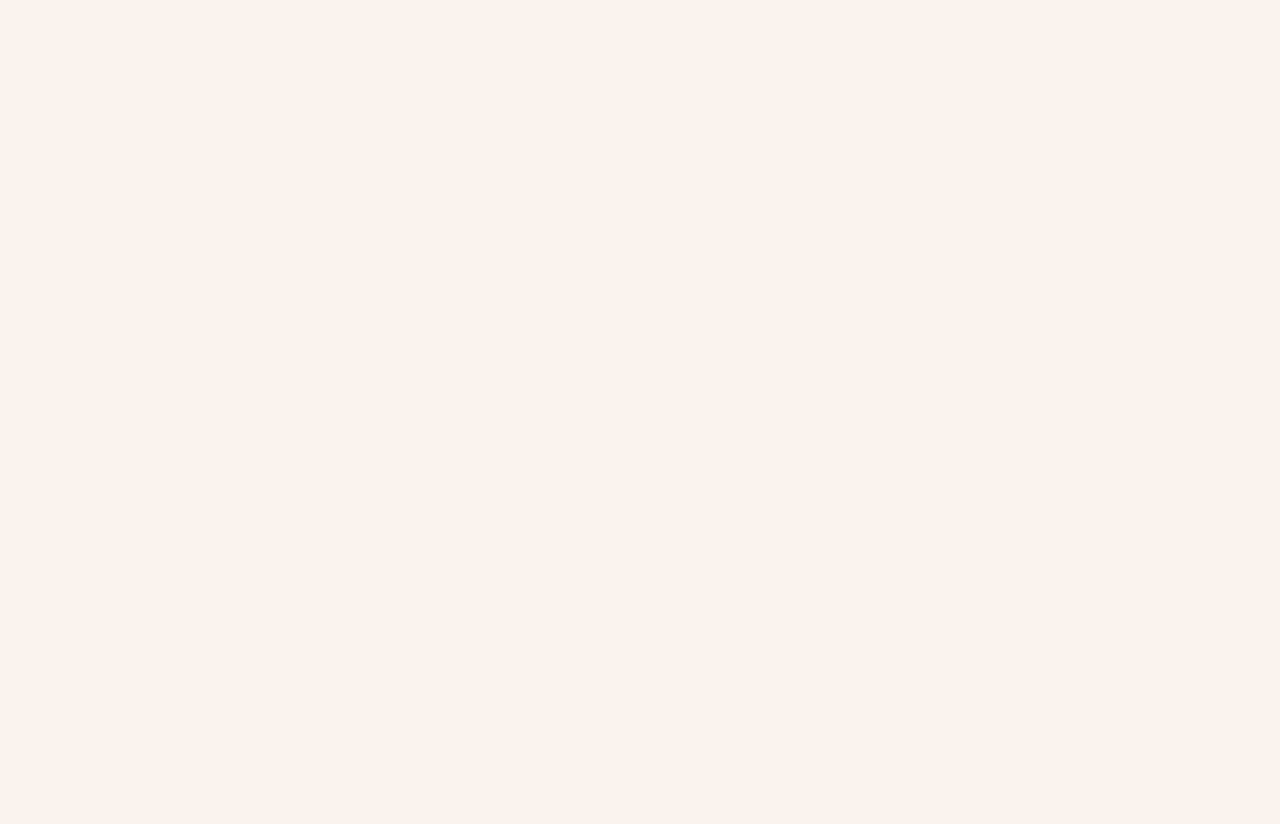
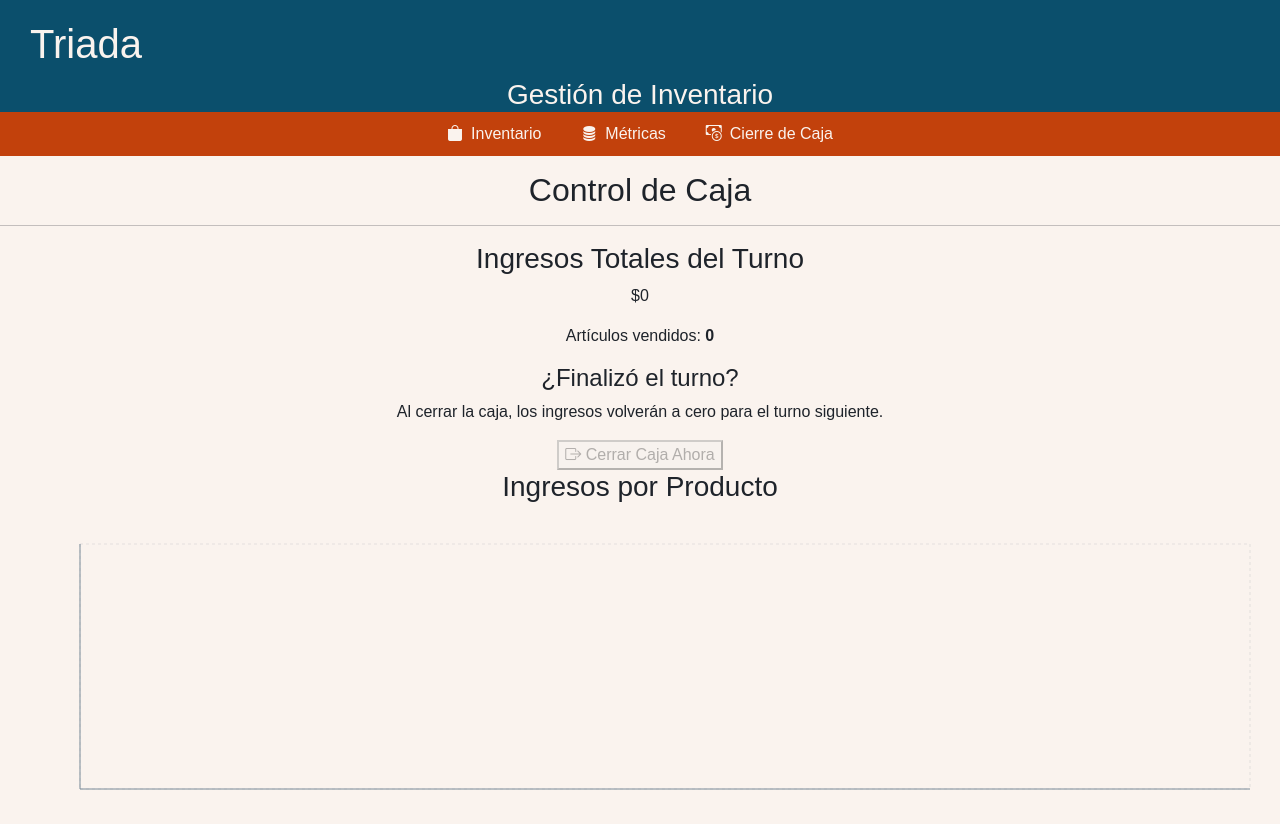
Before and after one commit to Ivanramire5/triada-app, a React (Vite) app: page /caja in a window 1280 px wide. Before the commit this address had no page. Before the commit the page ends 800 px from the top, so only its background shows below. Built offline with nearby package versions, Linux system fonts and the light colour scheme.

Commit message:
grafico de barras hecho

```diff
--- a/package.json
+++ b/package.json
@@ -14,6 +14,7 @@
     "react": "^19.2.8",
     "react-dom": "^19.2.8",
     "react-router-dom": "^7.18.2",
+    "recharts": "^3.10.1",
     "zustand": "^5.0.15"
   },
   "devDependencies": {
--- a/src/App.jsx
+++ b/src/App.jsx
@@ -2,6 +2,7 @@ import { BrowserRouter, Routes, Route } from 'react-router-dom';
 import Layout from './components/Layout';
 import Inventory from './pages/Inventory';
 import Metrics from './pages/Metrics'; // <-- Importamos la nueva página
+import Caja from './pages/Caja'; // <-- Importamos la nueva página
 
 function App() {
   return (
@@ -11,6 +12,7 @@ function App() {
           <Route index element={<Inventory />} />
           {/* Nueva ruta de métricas */}
           <Route path="metrics" element={<Metrics />} />
+          <Route path="caja" element={<Caja />} />
         </Route>
       </Routes>
     </BrowserRouter>
--- a/src/components/Layout.jsx
+++ b/src/components/Layout.jsx
@@ -22,6 +22,12 @@ export default function Layout() {
                         <i className="bi bi-database-fill"></i>
                         Métricas
                     </Link>
+
+                    {/* NUEVO ACCESO: Basado en las ideas de tu captura */}
+                    <Link to="/caja" className="nav-link">
+                        <i className="bi bi-cash-coin"></i>
+                        Cierre de Caja
+                    </Link>
                 </nav>
             </aside>
             <section className="content-area">
--- /dev/null
+++ b/src/pages/Caja.jsx
@@ -0,0 +1,75 @@
+import { useInventoryStore } from '../store/useInventoryStore';
+import { BarChart, Bar, XAxis, YAxis, CartesianGrid, Tooltip, ResponsiveContainer } from 'recharts';
+
+export default function Caja() {
+    const products = useInventoryStore((state) => state.products);
+    const resetSales = useInventoryStore((state) => state.resetSales);
+
+    // La suma de dinero y artículos usa todos los productos (los que tienen 0 no suman nada matemáticamente)
+    const totalIngresos = products.reduce((total, product) => total + ((product.sales || 0) * product.price), 0);
+    const totalArticulos = products.reduce((total, product) => total + (product.sales || 0), 0);
+
+    // CAMBIO: Mapeamos todos los productos sin filtrarlos primero
+    const chartData = [...products]
+        .map(product => ({
+        nombre: product.name,
+        ingresos: (product.sales || 0) * product.price
+        }))
+        .sort((a, b) => b.ingresos - a.ingresos); // Ordenados de mayor a menor ingreso
+
+    const handleCerrarCaja = () => {
+        if(window.confirm('¿Estás seguro de Cerrar la Caja? Esto reiniciará las ventas a cero para el próximo turno.')) {
+        resetSales();
+        }
+    };
+
+    return (
+        <div className="caja-container">
+        <h2 className="caja-title">Control de Caja</h2>
+        <hr className="caja-divider" />
+
+        <div className="caja-content">
+            <div className="caja-card summary-card">
+            <h3 className="summary-title">Ingresos Totales del Turno</h3>
+            <p className="summary-amount">${totalIngresos.toLocaleString('es-AR')}</p>
+            <p className="summary-subtitle">Artículos vendidos: <strong>{totalArticulos}</strong></p>
+            </div>
+
+            <div className="caja-card action-card">
+            <h4 className="action-title">¿Finalizó el turno?</h4>
+            <p className="action-text">Al cerrar la caja, los ingresos volverán a cero para el turno siguiente.</p>
+            <button onClick={handleCerrarCaja} disabled={totalIngresos === 0} className="btn-close-caja">
+                <i className="bi bi-box-arrow-right"></i> Cerrar Caja Ahora
+            </button>
+            </div>
+        </div>
+
+        {/* El gráfico ahora se muestra siempre para ver todos los productos */}
+        {/* El gráfico ahora se muestra siempre para ver todos los productos */}
+            <div className="caja-chart-container">
+                <h3 className="chart-title">Ingresos por Producto</h3>
+
+                {/* NUEVO: Contenedor principal con scroll horizontal automático */}
+                <div className="chart-wrapper" style={{ width: '100%', overflowX: 'auto', marginTop: '20px' }}>
+
+                {/* NUEVO: Contenedor dinámico que se estira si hay más de 6 productos (aprox 80px por barra) */}
+                <div style={{
+                    minWidth: chartData.length > 6 ? `${chartData.length * 80}px` : '100%',
+                    height: '300px'
+                }}>
+                    <ResponsiveContainer width="100%" height="100%">
+                    <BarChart data={chartData} margin={{ top: 20, right: 30, left: 20, bottom: 5 }}>
+                        <CartesianGrid strokeDasharray="3 3" opacity={0.5} />
+                        <XAxis dataKey="nombre" stroke="#7A8B99" fontSize={12} />
+                        <YAxis stroke="#7A8B99" fontSize={12} />
+                        <Tooltip cursor={{ fill: 'rgba(0,0,0,0.05)' }} formatter={(value) => `$${value}`} />
+                        <Bar dataKey="ingresos" fill="#3F7A5C" radius={[4, 4, 0, 0]} />
+                    </BarChart>
+                    </ResponsiveContainer>
+                </div>
+
+                </div>
+            </div>
+        </div>
+    );
+}
--- a/src/pages/Metrics.jsx
+++ b/src/pages/Metrics.jsx
@@ -4,9 +4,10 @@ import '../style/metrics.css';
 export default function Metrics() {
     const products = useInventoryStore((state) => state.products);
 
-    const topSellingProducts = [...products]
-        .sort((a, b) => (b.sales || 0) - (a.sales || 0))
-        .slice(0, 5);
+    // CAMBIO: Quitamos el ".filter" para que incluya absolutamente todos los productos,
+    // incluso los que tienen 0 ventas.
+    const allProductsSorted = [...products]
+        .sort((a, b) => (b.sales || 0) - (a.sales || 0));
 
     return (
         <div className="metrics-container">
@@ -15,23 +16,45 @@ export default function Metrics() {
 
             <div className="metrics-card">
                 <div className="metrics-header">
-                <h3 className="metrics-subtitle">Top 5 Productos Más Vendidos</h3>
+                    <h3 className="metrics-subtitle">📊 Rendimiento de Todos los Productos</h3>
                 </div>
                 <ul className="metrics-list">
-            {topSellingProducts.length > 0 ? (
-                topSellingProducts.map((product, index) => (
-                <li key={product.id} className="metrics-item">
+                {allProductsSorted.length > 0 ? (
+                    allProductsSorted.map((product, index) => {
+                        const isTop3 = index < 3 && (product.sales || 0) > 0; // Solo da medalla si está en el top 3 Y vendió algo
+                        const medals = ['🥇', '🥈', '🥉'];
+
+                        return (
+                            <li
+                                key={product.id}
+                                className="metrics-item"
+                                style={isTop3 ? {
+                                    backgroundColor: 'rgba(67, 125, 93, 0.08)',
+                                    borderLeft: '4px solid #3F7A5C',
+                                    borderRadius: '4px'
+                                } : {}}
+                            >
                                 <span className="metrics-product-info">
-                    <strong>#{index + 1}</strong> {product.name}
+                                    <strong style={{ fontSize: isTop3 ? '18px' : 'inherit', marginRight: '6px' }}>
+                                        {isTop3 ? medals[index] : `#${index + 1}`}
+                                    </strong>
+                                    <span style={{ fontWeight: isTop3 ? '700' : 'normal', color: (product.sales || 0) === 0 ? '#7A8B99' : 'inherit' }}>
+                                        {product.name}
+                                    </span>
                                     <span className="metrics-category"> ({product.category})</span>
                                 </span>
-                    <span className="metrics-sales-badge">
+
+                                <span
+                                    className="metrics-sales-badge"
+                                    style={isTop3 ? { backgroundColor: '#C2410C', color: '#FAF3EE' } : {}}
+                                >
                                     {product.sales || 0} vendidos
                                 </span>
                             </li>
-                ))
+                        );
+                    })
                 ) : (
-                <li className="metrics-empty">No hay ventas registradas aún.</li>
+                    <li className="metrics-empty">No hay productos en el inventario aún.</li>
                 )}
                 </ul>
             </div>
--- a/src/store/useInventoryStore.js
+++ b/src/store/useInventoryStore.js
@@ -41,8 +41,17 @@ export const useInventoryStore = create(
                 }
                 return product;
                 })
+            })), // <-- Importante: agregamos una coma aquí
+
+        // NUEVA FUNCIÓN: Reinicia las ventas a cero para el Cierre de Caja
+        resetSales: () => set((state) => ({
+            products: state.products.map(product => ({
+                ...product,
+                sales: 0
+            }))
         }))
         }),
+
         { name: 'inventory-storage' }
     )
 );
--- /dev/null
+++ b/src/style/caja.css
@@ -0,0 +1,8 @@
+.caja-content{
+
+}
+
+.caja-chart-container{
+    margin: 30px;
+
+}
```
Also changed, not shown: 1 other file (tests, documents, lock files or other folders). Lines whose indentation alone changed are shown as unchanged.
